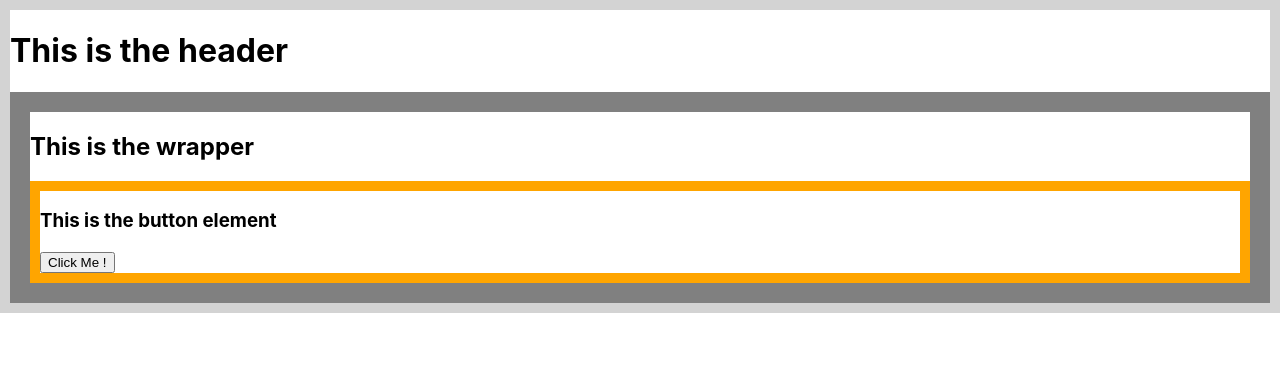
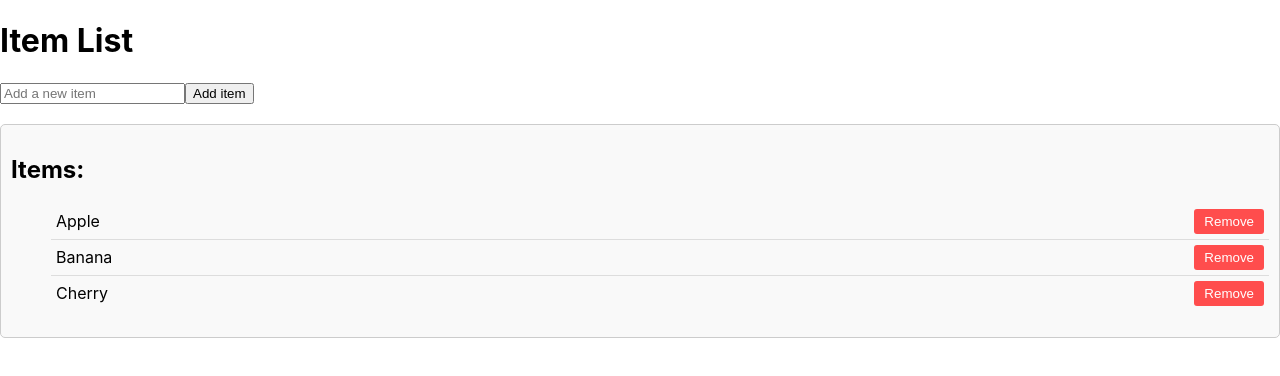
Before and after one commit to wekt2k04/comoponent-intitialization, a React (Create React App) app: page / in a window 1280 px wide. Shown: the top 376 px of the page. Built offline with nearby package versions, Linux system fonts and the light colour scheme.

Commit message:
Creating a simple web App that allows to Add and remove an item

```diff
--- a/src/App.css
+++ b/src/App.css
@@ -1,52 +1,33 @@
-/* App.css */
-
-/* General styles */
-body {
-    font-family: Arial, sans-serif;
-    margin: 0;
-    padding: 0;
-    background-color: #f4f4f4;
-    display: flex;
-    justify-content: center;
-    align-items: center;
-    height: 100vh;
+.item-display {
+  margin-top: 20px;
+  padding: 10px;
+  border: 1px solid #ccc;
+  border-radius: 5px;
+  background-color: #f9f9f9;
 }
 
-h1 {
-    text-align: center;
-    margin-bottom: 20px;
-    color: #333;
+.item {
+  padding: 5px;
+  border-bottom: 1px solid #ddd;
+  display: flex;
+  justify-content: space-between;
+  align-items: center;
 }
 
-/* Cards container */
-div {
-    text-align: center;
+.item:last-child {
+  border-bottom: none; /* Remove border for the last item */
 }
 
-/* Card styles */
-.card {
-    background-color: #ffffff;
-    border: 2px solid #e0e0e0;
-    border-radius: 8px;
-    box-shadow: 0 4px 8px rgba(0, 0, 0, 0.1);
-    padding: 20px;
-    margin: 10px auto;
-    width: 300px;
-    text-align: center;
-    color: #555;
-    transition: transform 0.2s ease-in-out;
+.remove-button {
+  margin-left: 10px;
+  padding: 5px 10px;
+  background-color: #ff4d4d;
+  color: white;
+  border: none;
+  border-radius: 3px;
+  cursor: pointer;
 }
 
-.card:hover {
-    transform: scale(1.05);
+.remove-button:hover {
+  background-color: #ff1a1a;
 }
-
-.card h1 {
-    font-size: 1.5em;
-    color: #007bff;
-}
-
-.card p {
-    font-size: 1em;
-    color: #333;
-}
--- a/src/App.js
+++ b/src/App.js
@@ -1,38 +1,68 @@
-function Main(props) {
-  return <Header msg={props.msg} />;
-};
+import React, {useState, useEffect } from 'react';
+import './App.css'; // Importing CSS for styling
 
-function Header(props) {
-  return(
-    <div style={{ border: "10px solid lightgray"}}>
-      <h1>This is the header</h1>
-      <Wrapper msg={props.msg}/>
+// ItemList component
+const ItemList = () => {
+  // State to hold the list of items
+  const [items, setItems] = useState([]);
+  // State to hold the current input value
+  const [inputValue, setInputValue] = useState('');
+
+  // useEffect to simulate fetching data
+  useEffect(() => {
+    // Simulating fetching data
+    const initialItems = ['Apple', 'Banana', 'Cherry'];
+    setItems(initialItems);
+  }, []); // Empty array means it runs once when the component mounts
+
+  // Function to handle adding a new items
+  const addItem = () => {
+    if (inputValue) {
+      setItems([...items, inputValue]); //Update the state with the new item
+      setInputValue(''); //Clear the input field
+    }
+  };
+
+   // Function to handle removing an item
+  const removeItem = (index) => {
+    const newItems = items.filter((_, i) => i !== index); // Filter out the item at the given index
+    setItems(newItems); // Update the state with the new list
+  };
+
+  return (
+    <div>
+      <h1>Item List</h1>
+      <input
+        type="text"
+        value={inputValue}
+        onChange={(e) => setInputValue(e.target.value)} // Update input value
+        placeholder="Add a new item"
+      />
+      <button onClick={addItem}>Add item</button>
+
+      {/* Single Styled div for displaying items */}
+      <div className="item-display">
+        <h2>Items:</h2>
+        <ul>
+          {items.map((item, index) => (
+            <li key={index} className="item">
+              {item}
+              <button onClick={() => removeItem(index)} className="remove-button">Remove</button>
+            </li>
+          ))}
+        </ul>
+      </div>
     </div>
   );
 };
 
-function Wrapper(props) {
+// Main App component
+const App = () => {
   return (
-    <div style={{ border: "20px solid gray"}}>
-      <h2>This is the wrapper</h2>
-      <Button msg={props.msg}/>
+    <div>
+      <ItemList /> {/* Render the ItemList Component */}
     </div>
   );
 };
 
-function Button(props) {
-  return (
-    <div style={{border : "10px solid orange"}}>
-      <h3>This is the button element</h3>
-      <button onClick={() => alert(props.msg)}>Click Me !</button>
-    </div>
-  );
-}
-
-function App(){
-  return(
-    <Main msg="I passed through the Main, then the Header, the Wrapper and finally the Button element"/>
-  );
-};
-
 export default App;
```
